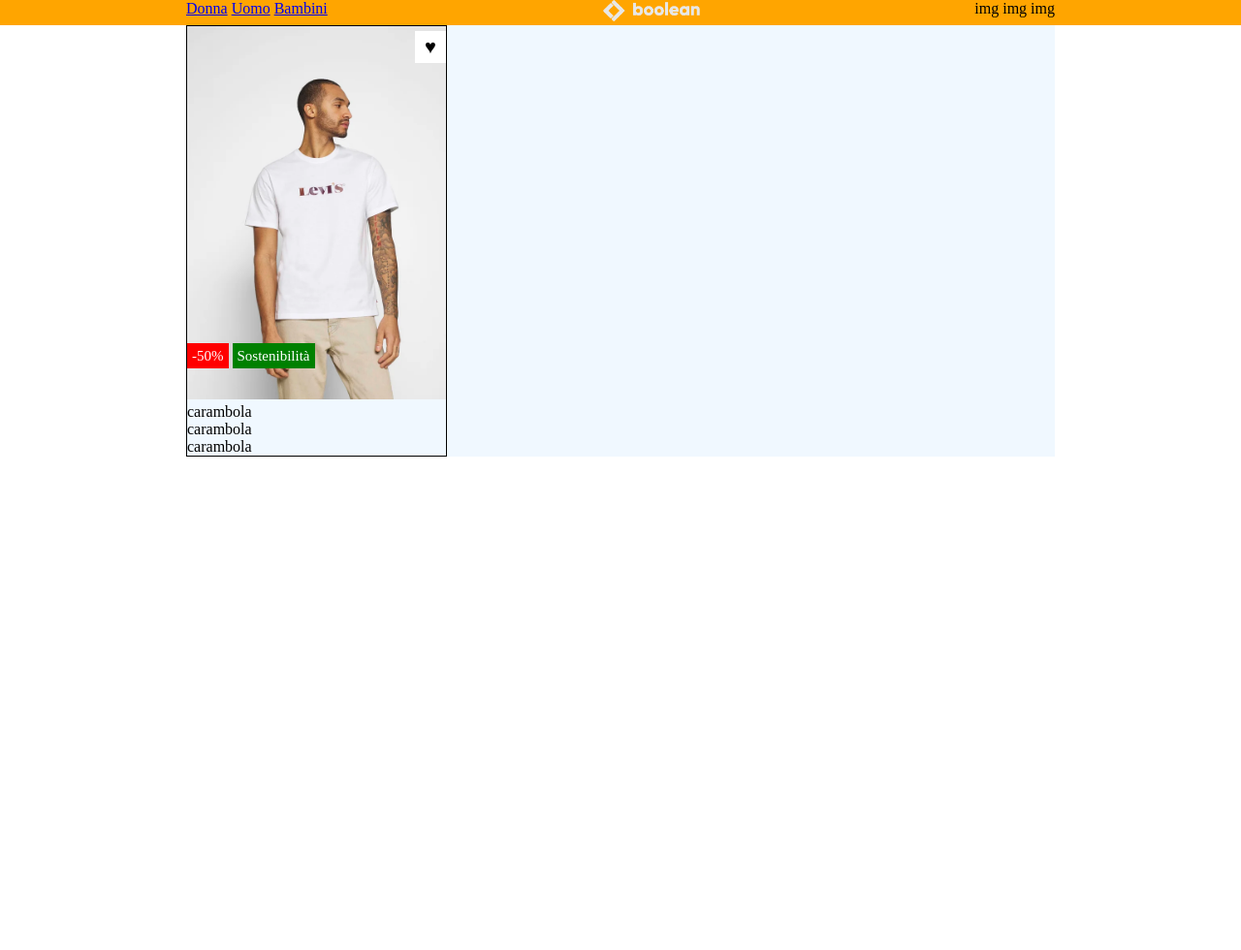
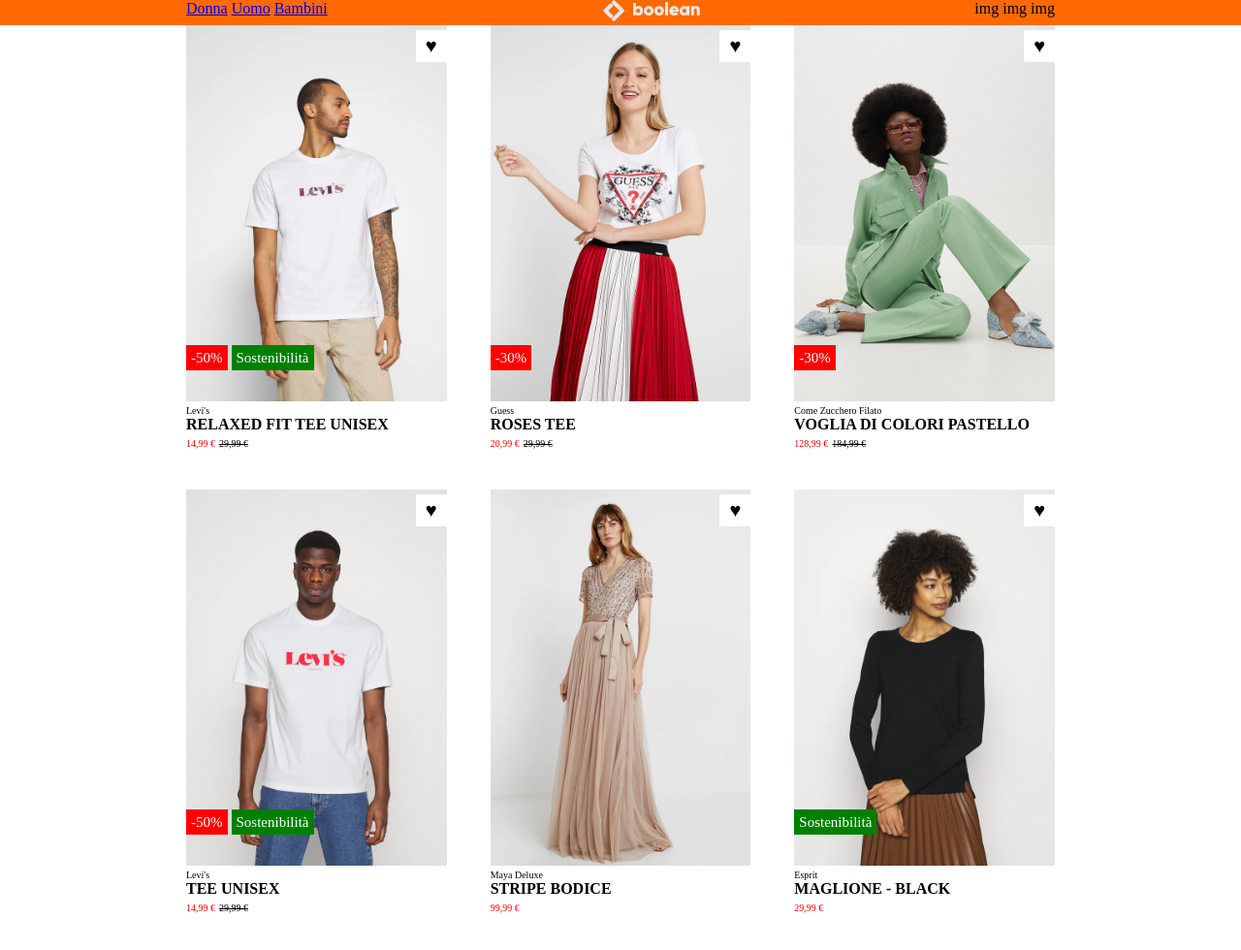
Before and after one commit to Crisano97/html-css-boolando, a plain HTML site: page index.html in a window 1280 px wide. Shown: the whole page at 97% size. Before the commit the page ends 800 px from the top, so only its background shows below. Drawn offline with Linux system fonts and the light colour scheme.

Commit message:
html-css-boolando

```diff
--- a/css/style.css
+++ b/css/style.css
@@ -4,11 +4,13 @@
     box-sizing: border-box;
 }
 
-header {
-    background-color: orange;
+/* header */
+
+nav {
+    background-color: #FF6900;
 }
 
-nav {
+.nav-bar {
     width: 70%;
     margin: 0 auto;
     display: flex;
@@ -19,19 +21,22 @@
     width: 100px;
 }
 
+/* main */
+
 .container {
     width: 70%;
+    max-width: 70%;
     margin: 0 auto;
-    background-color: aliceblue;
     display: flex;
     justify-content: space-between;
     flex-wrap: wrap;
 }
 
 .card {
-    width: 30%;
+    width: calc(100% / 3 - 30px);
     /* background-color: bisque; */
-    border: 1px solid black;
+    /* border: 1px solid black; */
+    margin-bottom: 40px;
 }
 
 .product {
@@ -75,10 +80,6 @@
     width: 100%;
 }
 
-.product-price span {
-    display: block;
-}
-
 .img-2  {
     display: none;
 }
@@ -90,3 +91,23 @@
 .product-img:hover .img-1 {
     display: none;
 }
+
+.brand {
+    display: block;
+    font-size: 10px;
+}
+
+.p-type {
+    display: block;
+    font-weight: bold;
+}
+
+.s-price {
+    font-size: 10px;
+    color: red;
+}
+
+.o-price {
+    font-size: 10px;
+    text-decoration: line-through;
+}
--- a/index.html
+++ b/index.html
@@ -13,6 +13,9 @@
     <header>
 
         <nav>
+
+            <div class="nav-bar">
+
                 <div>
 
                     <a href="#">Donna</a>
@@ -32,6 +35,8 @@
                     <span>img</span>
                     <span>img</span>
                     <span>img</span>
+
+                </div>
 
             </div>
 
@@ -71,15 +76,193 @@
 
                 <div class="product-price">
 
-                    <span>carambola</span>
-                    <span>carambola</span>
-                    <span>carambola</span>
+                    <span class="brand">Levi's</span>
+                    <span class="p-type">RELAXED FIT TEE UNISEX</span>
+                    <span class="s-price">14,99 €</span>
+                    <span class="o-price">29,99 €</span>
 
                 </div>
 
             </div>
 
+            <div class="card">
 
+                <div class="product">
+
+                    <div class="product-img">
+
+                        <img class="img-1" src="./img/2.webp" alt="">
+                        <img class="img-2" src="./img/2b.webp" alt="">
+
+                    </div>
+
+                    <div class="product-desc">
+
+                        <span class="credit sale">-30%</span>
+
+
+                    </div>
+
+                    <div class="favourite">
+
+                        <span> &#x2665; </span>
+
+                    </div>
+
+                </div>
+
+                <div class="product-price">
+
+                    <span class="brand">Guess</span>
+                    <span class="p-type">ROSES TEE</span>
+                    <span class="s-price">20,99 €</span>
+                    <span class="o-price">29,99 €</span>
+
+                </div>
+
+            </div>
+
+            <div class="card">
+
+                <div class="product">
+
+                    <div class="product-img">
+
+                        <img class="img-1" src="./img/3.webp" alt="">
+                        <img class="img-2" src="./img/3b.webp" alt="">
+
+                    </div>
+
+                    <div class="product-desc">
+
+                        <span class="credit sale">-30%</span>
+
+
+                    </div>
+
+                    <div class="favourite">
+
+                        <span> &#x2665; </span>
+
+                    </div>
+
+                </div>
+
+                <div class="product-price">
+
+                    <span class="brand">Come Zucchero Filato</span>
+                    <span class="p-type">VOGLIA DI COLORI PASTELLO</span>
+                    <span class="s-price">128,99 €</span>
+                    <span class="o-price">184,99 €</span>
+
+                </div>
+
+            </div>
+
+            <div class="card">
+
+                <div class="product">
+
+                    <div class="product-img">
+
+                        <img class="img-1" src="./img/4.webp" alt="">
+                        <img class="img-2" src="./img/4b.webp" alt="">
+
+                    </div>
+
+                    <div class="product-desc">
+
+                        <span class="credit sale">-50%</span>
+                        <span class="credit eco">Sostenibilità</span>
+
+                    </div>
+
+                    <div class="favourite">
+
+                        <span> &#x2665; </span>
+
+                    </div>
+
+                </div>
+
+                <div class="product-price">
+
+                    <span class="brand">Levi's</span>
+                    <span class="p-type">TEE UNISEX</span>
+                    <span class="s-price">14,99 €</span>
+                    <span class="o-price">29,99 €</span>
+
+                </div>
+
+            </div>
+
+            <div class="card">
+
+                <div class="product">
+
+                    <div class="product-img">
+
+                        <img class="img-1" src="./img/5.webp" alt="">
+                        <img class="img-2" src="./img/5b.webp" alt="">
+
+                    </div>
+
+
+
+                    <div class="favourite">
+
+                        <span> &#x2665; </span>
+
+                    </div>
+
+                </div>
+
+                <div class="product-price">
+
+                    <span class="brand">Maya Deluxe</span>
+                    <span class="p-type">STRIPE BODICE</span>
+                    <span class="s-price">99,99 €</span>
+
+
+                </div>
+
+            </div>
+
+            <div class="card">
+
+                <div class="product">
+
+                    <div class="product-img">
+
+                        <img class="img-1" src="./img/6.webp" alt="">
+                        <img class="img-2" src="./img/6b.webp" alt="">
+
+                    </div>
+
+                    <div class="product-desc">
+
+
+                        <span class="credit eco">Sostenibilità</span>
+
+                    </div>
+
+                    <div class="favourite">
+
+                        <span> &#x2665; </span>
+
+                    </div>
+
+                </div>
+
+                <div class="product-price">
+
+                    <span class="brand">Esprit</span>
+                    <span class="p-type">MAGLIONE - BLACK</span>
+                    <span class="s-price">29,99 €</span>
+
+                </div>
+
+            </div>
 
         </section>
 
```
Lines whose indentation alone changed are shown as unchanged.
